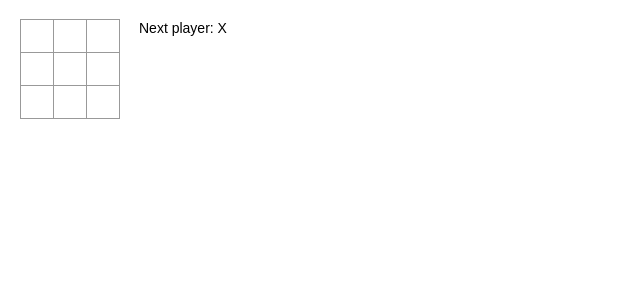
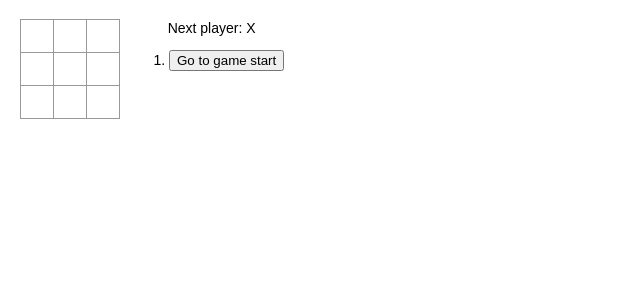
Before and after one commit to NickHerrig/react-playground, a React (Create React App) app in the folder tic-tac-toe/: page / in a window 1280 px wide. Shown: the top 300 px of the page, without its empty margins (0-640 px from the left). Built offline with nearby package versions, Linux system fonts and the light colour scheme.

Commit message:
Display tic tac toe history

```diff
--- a/tic-tac-toe/src/components/Game.jsx
+++ b/tic-tac-toe/src/components/Game.jsx
@@ -47,9 +47,17 @@
 export function Game(props) {
   const [history, setHistory] = useState([{"squares": Array(9).fill(null)}]);
   const [xIsNext, setXIsNext] = useState(true);
-  const current = history[history.length - 1];
+  const [stepNumber, setStepNumber] = useState(0);
+
+  const current = history[stepNumber];
+
+  function jumpTo(step) {
+    setStepNumber(step);
+    setXIsNext((step % 2) === 0);
+    }
 
   const handleClick = (i) => {
+    const historyCopy = history.slice(0, stepNumber + 1);
     if (calculateWinner(current.squares) || current.squares[i]) {
       return
     }
@@ -57,7 +65,8 @@
     squaresCopy[i] = xIsNext ? 'X' : 'O';
     setHistory(history.concat([{"squares":squaresCopy}]))
     setXIsNext(!xIsNext);
-  }
+    setStepNumber(historyCopy.length);
+    }
 
   const winner = calculateWinner(current.squares);
   let status
@@ -66,6 +75,15 @@
   } else {
     status = `Next player: ${xIsNext ? 'X' : 'O'}`;
   }
+
+  const moves = history.map((step, move) => {
+    const desc = move ? `Go to move #${move}` : 'Go to game start';
+    return (
+      <li key={move}>
+        <button onClick={() => jumpTo(move)}>{desc}</button>
+      </li>
+    )
+  })
 
   return (
     <div className="game">
@@ -77,7 +95,7 @@
       </div>
       <div className="game-info">
         <div>{status}</div>
-        <ol>{/* TODO */}</ol>
+        <ol>{moves}</ol>
       </div>
     </div>
   )
```
